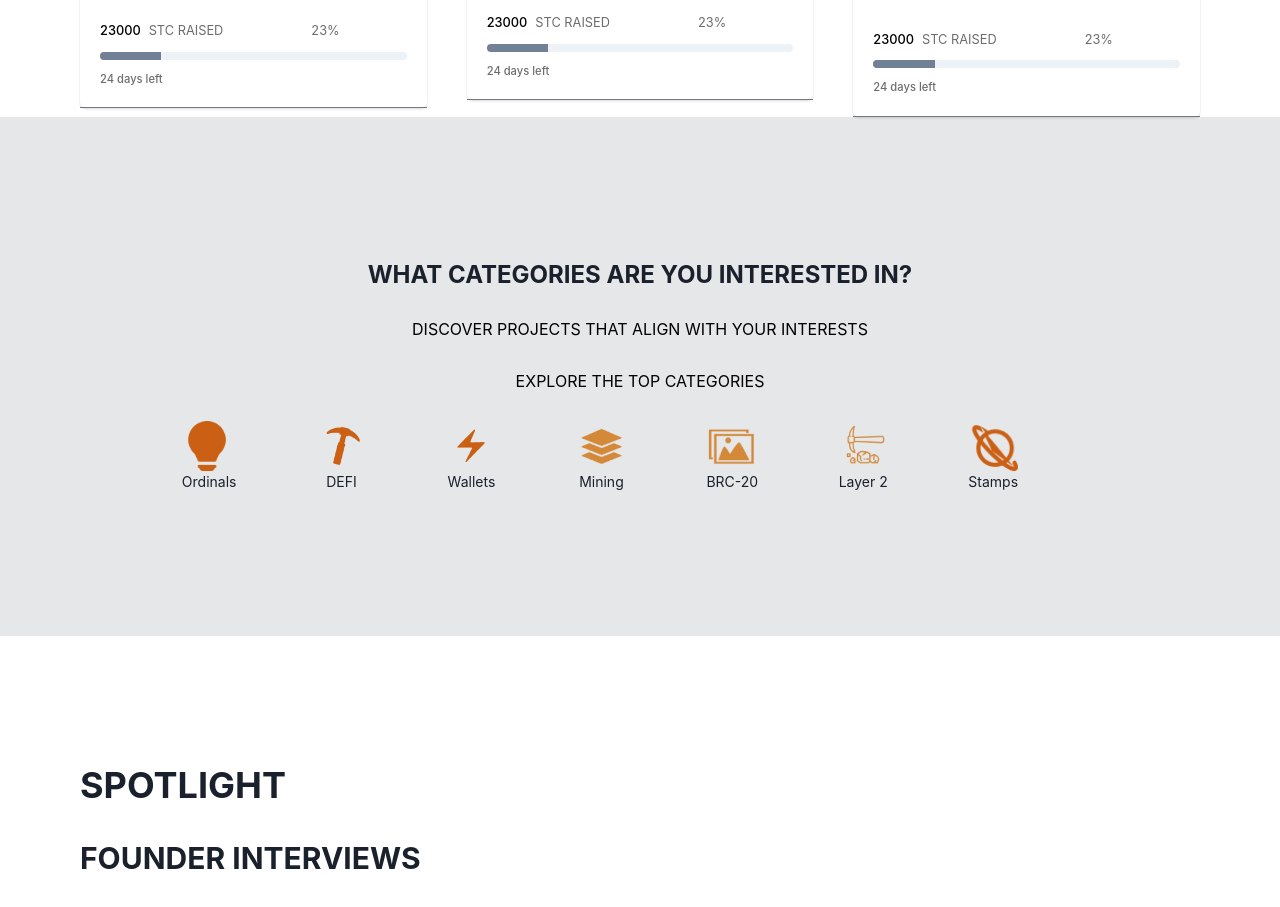
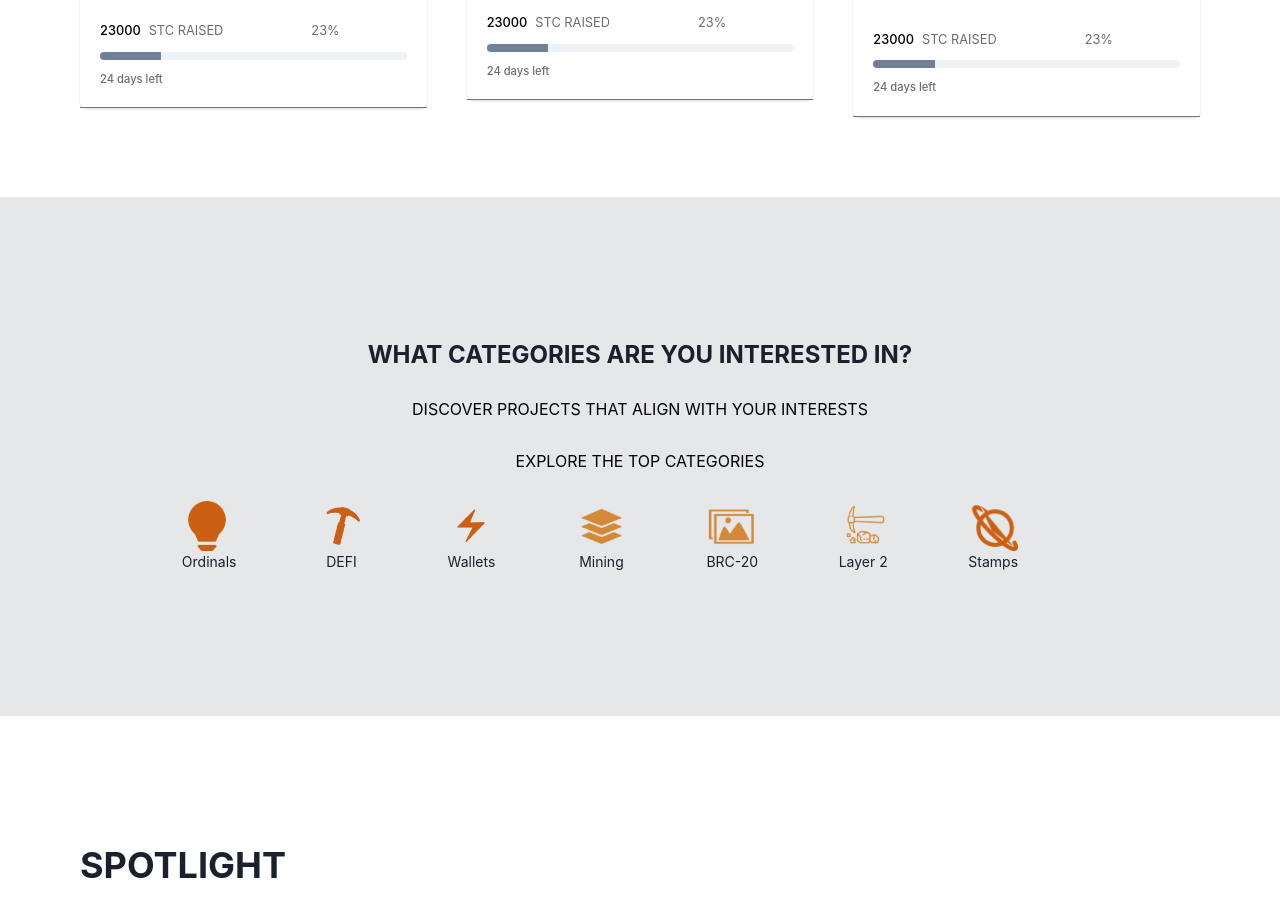
Before and after one commit to hanna-khan/InventOnBTC, a React (Vite) app: page / in a window 1280 px wide. Shown: the part 2093-3000 px from the top of the page. Built offline with nearby package versions, Linux system fonts and the light colour scheme.

Commit message:
category page done

```diff
--- a/src/pages/home/Category.jsx
+++ b/src/pages/home/Category.jsx
@@ -11,6 +11,7 @@ export default function Category() {
         textAlign={"center"}
         spacing={{ base: 4, md: 7 }}
         py={{ base: 20, md: 36 }}
+        mt={20}
       >
         <Heading
           fontWeight={700}
```
